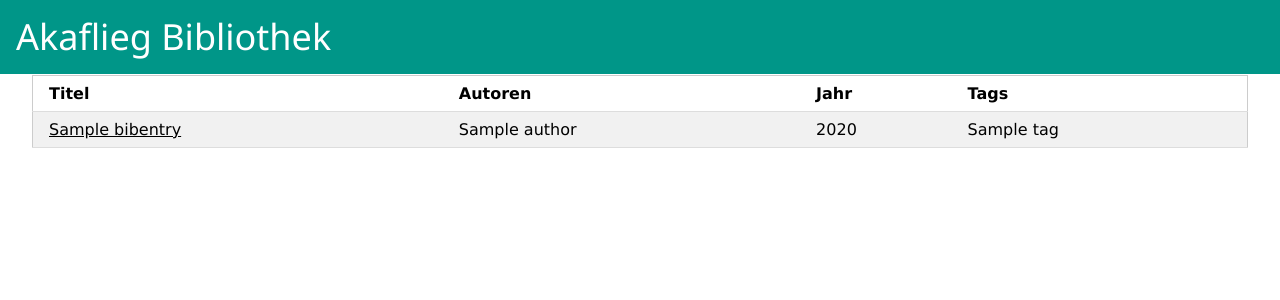
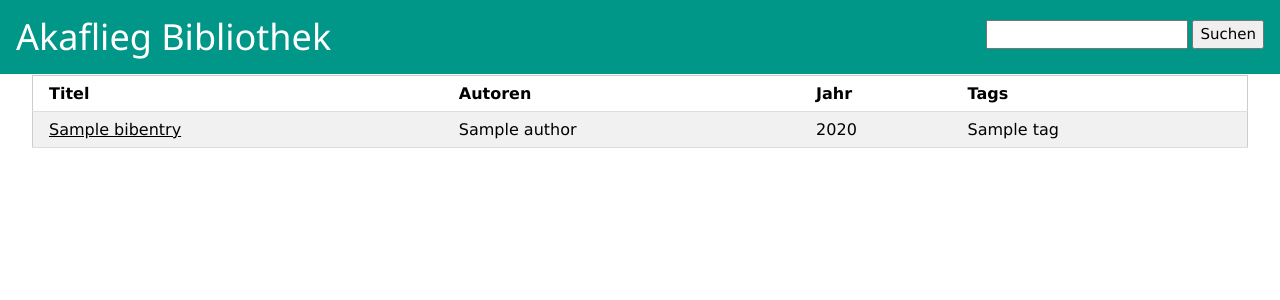
Before and after one commit to akafliegdarmstadt/bib, a Django app: page / in a window 1280 px wide. Shown: the top 300 px of the page. Run offline with Django 3.2, Linux system fonts and the light colour scheme; a user stored in the database is signed in; tables that the repository leaves empty hold one stand-in row (values such as "Sample post").

Commit message:
add search functionality

```diff
--- a/biblio/templates/biblio/base.html
+++ b/biblio/templates/biblio/base.html
@@ -9,7 +9,13 @@
 
 <body>
     <div class="w3-container w3-teal">
-        <h1>Akaflieg Bibliothek</h1>
+        <h1 class="w3-third"><a href="/" style="text-decoration:none">Akaflieg Bibliothek</a></h1>
+        <div>
+            <form class="w3-rest" style="margin-top:20px; text-align:right" action="" method="get" accept-charset="utf-8">
+                <input type="text" name="q" id="q" value="">
+                <input type="submit" value="Suchen" />
+            </form>
+        </div>
     </div>
     <div class="w3-bar-block">
         {% block navigation %}
--- a/biblio/templates/biblio/index.html
+++ b/biblio/templates/biblio/index.html
@@ -6,7 +6,6 @@
 {% endblock %}
 
 {% block content %}
-
 <table class="w3-table-all w3-hoverable">
     <tr>
         <th>Titel</th>
--- a/biblio/views.py
+++ b/biblio/views.py
@@ -10,6 +10,9 @@ from .models import BibEntry
 @login_required
 def index(request):
     entries = BibEntry.objects.all()
+
+    if q := request.GET.get('q'):
+        entries = BibEntry.objects.filter(title__icontains=q)
 
     data = [
         {
```
